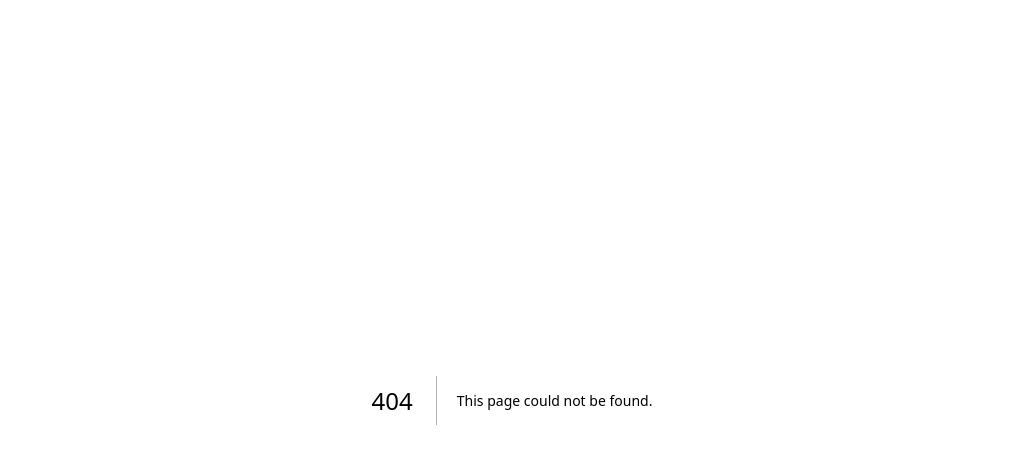
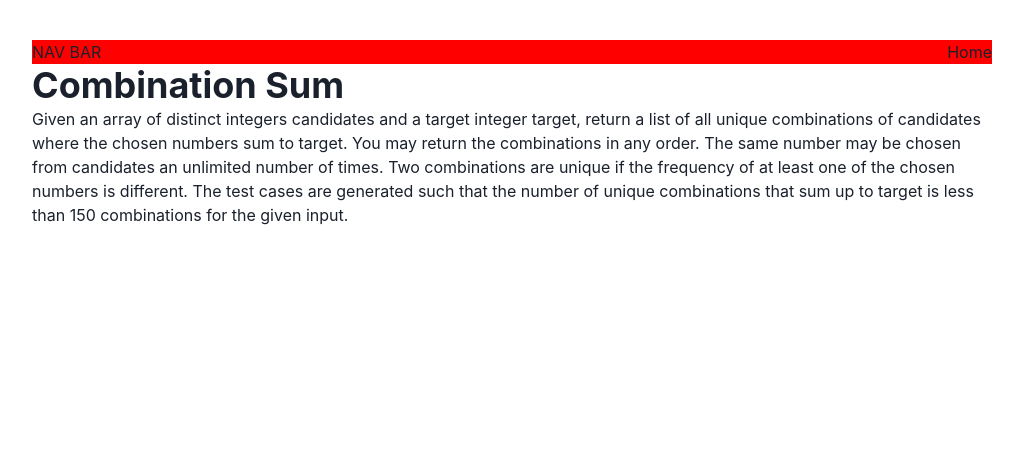
Before and after one commit to William-Schutte/leet-code-workbook, a Next.js app: page /problems/combinationSum in a window 1280 px wide. Before the commit this address had no page. Shown: the top 464 px of the page, without its empty margins (128-1151 px from the left). Built offline with nearby package versions, Linux system fonts and the light colour scheme.

Commit message:
problem: Combination Sum

```diff
--- /dev/null
+++ b/pages/problems/combinationSum/index.tsx
@@ -0,0 +1,20 @@
+import { Heading, Text } from "@chakra-ui/react";
+import Layout from "../../layout";
+
+export default function CombinationSum() {
+  return (
+    <Layout>
+      <Heading>Combination Sum</Heading>
+      <Text>
+        Given an array of distinct integers candidates and a target integer
+        target, return a list of all unique combinations of candidates where the
+        chosen numbers sum to target. You may return the combinations in any
+        order. The same number may be chosen from candidates an unlimited number
+        of times. Two combinations are unique if the frequency of at least one
+        of the chosen numbers is different. The test cases are generated such
+        that the number of unique combinations that sum up to target is less
+        than 150 combinations for the given input.
+      </Text>
+    </Layout>
+  );
+}
```
Also changed, not shown: pages/problems/combinationSum/work.js (added, +31 -0 lines).
